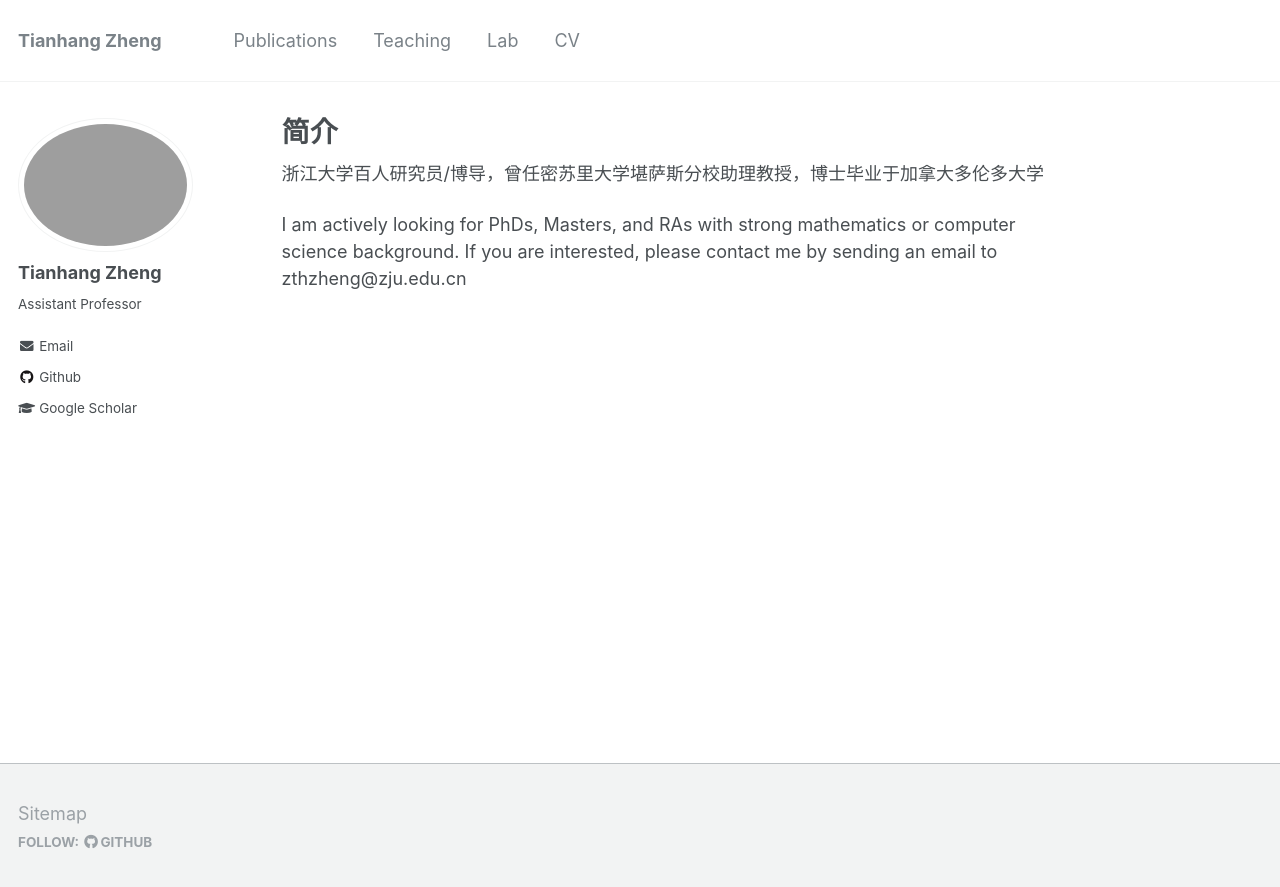
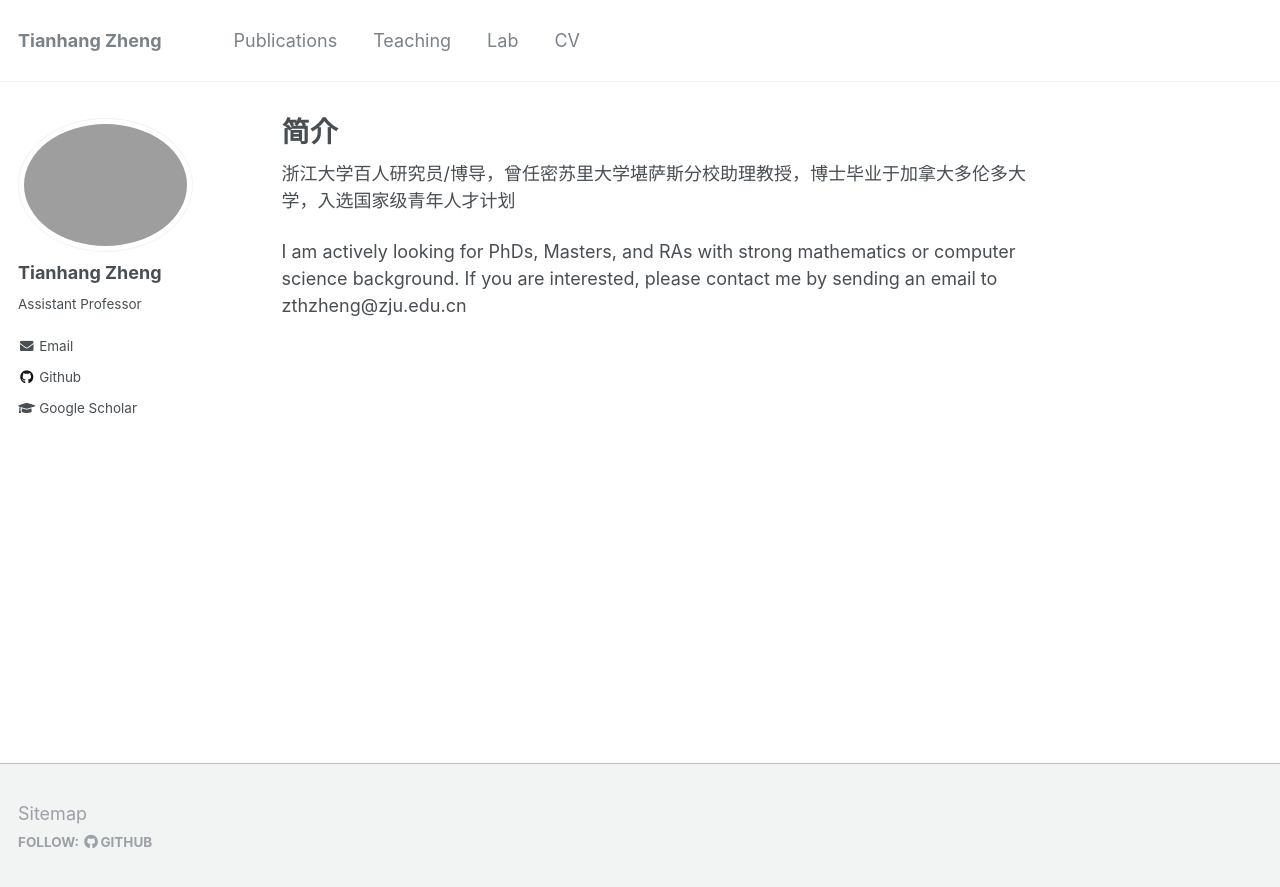
Before and after one commit to tianzheng4/tianzheng4.github.io, a Jekyll site: the page built from _pages/about.md, in a window 1280 px wide. Shown: the top 887 px of the page. Built offline with Jekyll 4.4.1, drawn with Linux system fonts in a browser that asks for light colours.

Commit message:
Update about.md

```diff
--- a/_pages/about.md
+++ b/_pages/about.md
@@ -7,7 +7,7 @@ redirect_from:
   - /about/
   - /about.html
 ---
-浙江大学百人研究员/博导，曾任密苏里大学堪萨斯分校助理教授，博士毕业于加拿大多伦多大学
+浙江大学百人研究员/博导，曾任密苏里大学堪萨斯分校助理教授，博士毕业于加拿大多伦多大学，入选国家级青年人才计划
 
 I am actively looking for PhDs, Masters, and RAs with strong mathematics or computer science background. If you are interested, please contact me by sending an email to zthzheng@zju.edu.cn
 
```
